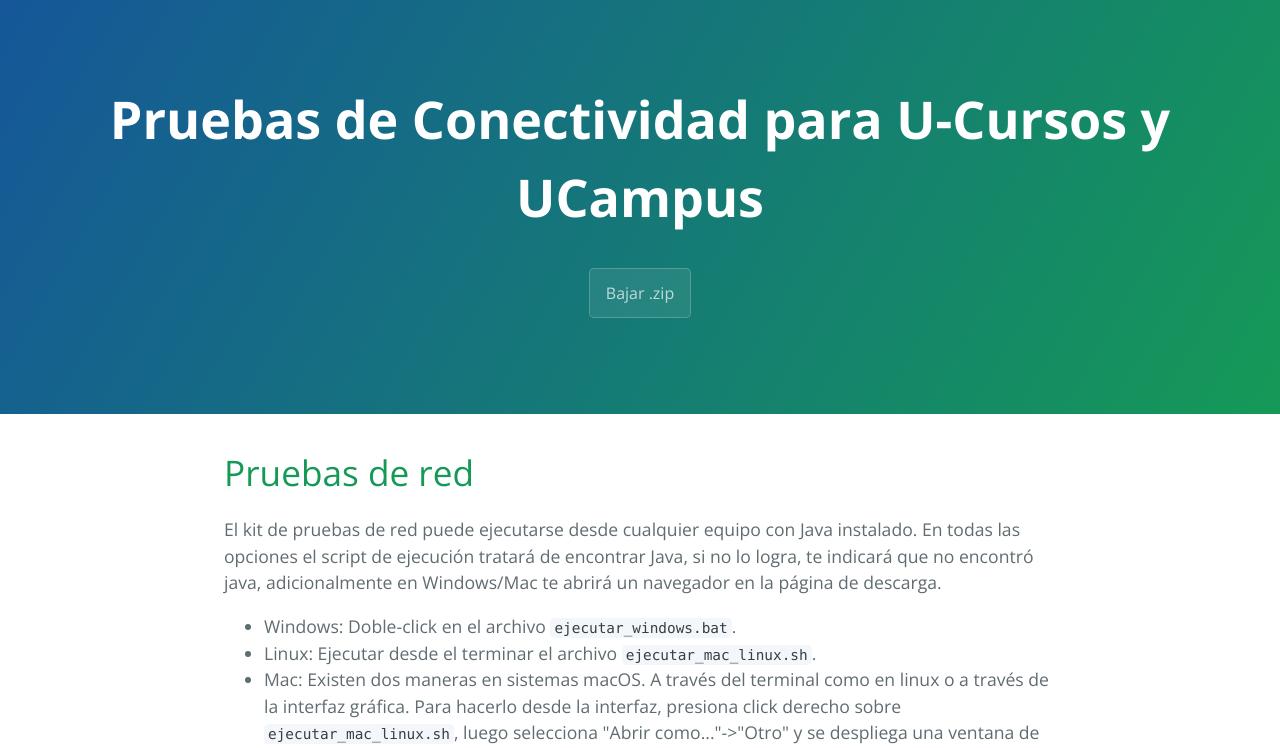
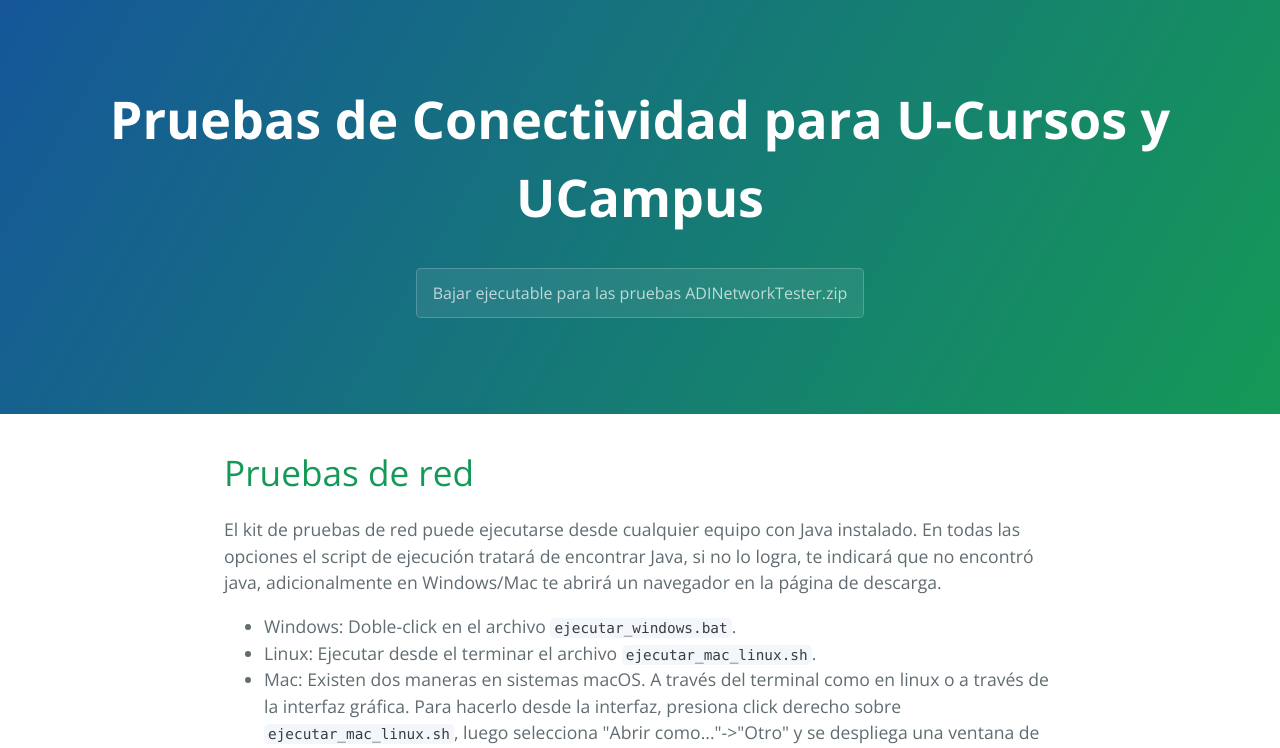
Before and after one commit to FCFM-ADI/NetworkTests, a plain HTML site: page index.html in a window 1280 px wide. Shown: the top 748 px of the page. Drawn offline with nearby package versions, Linux system fonts and the light colour scheme.

Commit message:
Update index.html

```diff
--- a/index.html
+++ b/index.html
@@ -14,7 +14,7 @@
       <h1 class="project-name">Pruebas de Conectividad para U-Cursos y UCampus</h1>
       <h2 class="project-tagline"></h2>
       <!--a href="https://github.com/FCFM-ADI/NetworkTests" class="btn">View on GitHub</a-->
-      <a href="https://github.com/FCFM-ADI/NetworkTests/releases/download/untagged-25f39ffde78a501d87be/ADINetworkTester.zip" class="btn">Bajar .zip</a>
+      <a href="https://github.com/FCFM-ADI/NetworkTests/releases/download/untagged-25f39ffde78a501d87be/ADINetworkTester.zip" class="btn">Bajar ejecutable para las pruebas ADINetworkTester.zip</a>
     </section>
 
     <section class="main-content">
```
